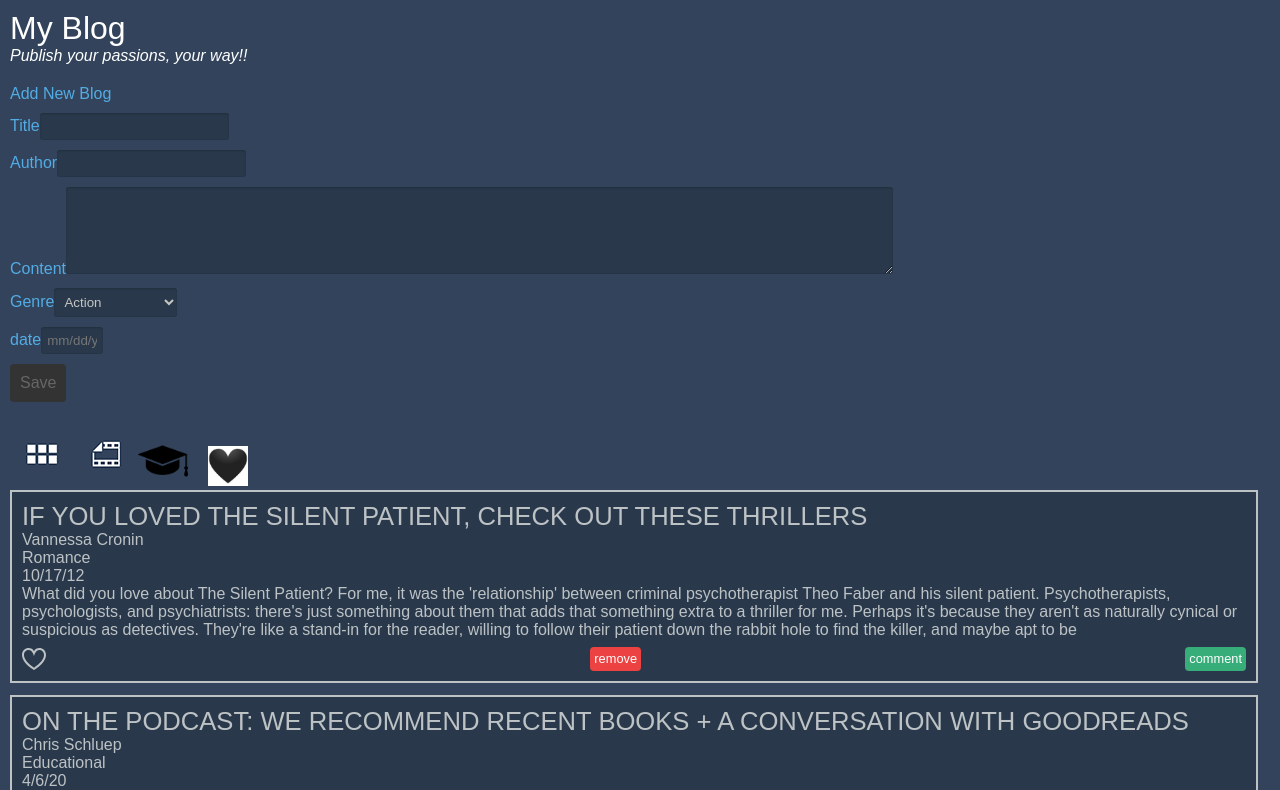
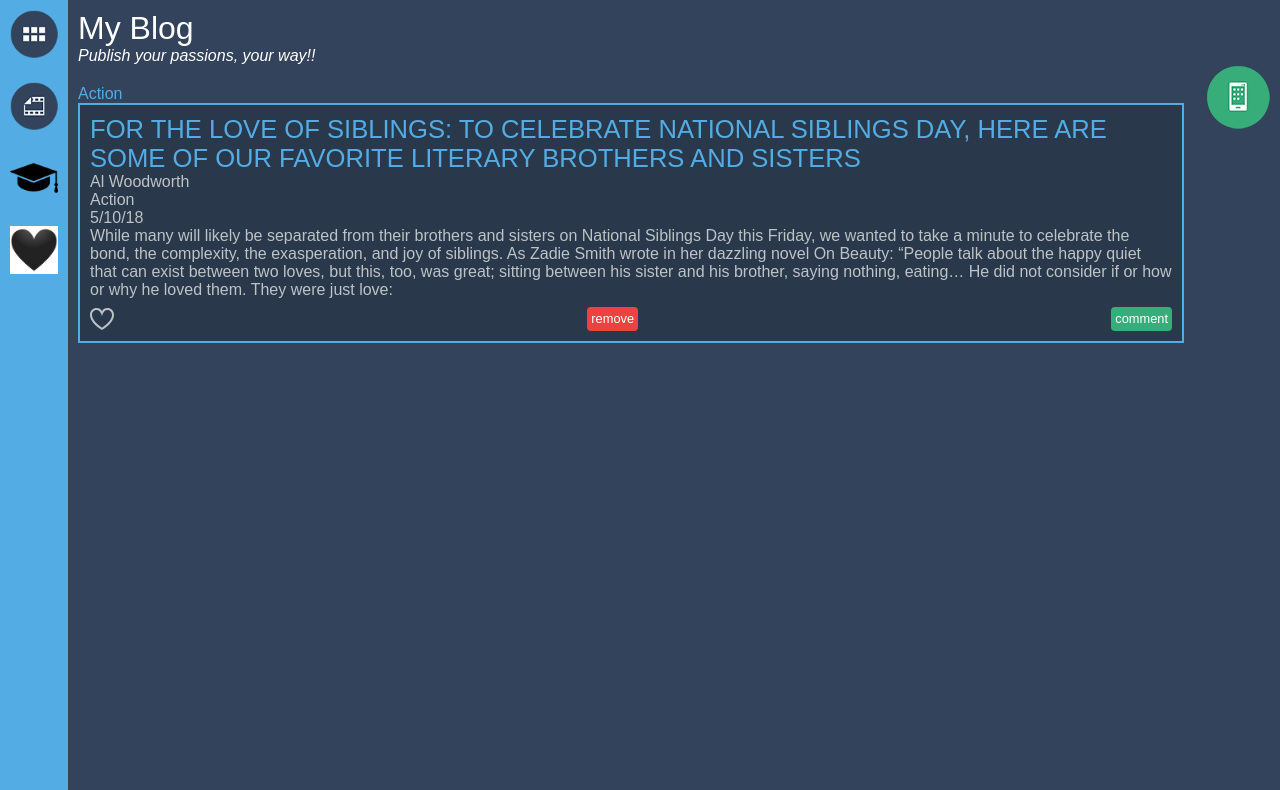
Before and after one commit to zkabari1/AngularProject, an Angular app: page /Action in a window 1280 px wide. Shown: the top 790 px of the page. Built offline with nearby package versions, Linux system fonts and the light colour scheme.

Commit message:
added routes for add, list all and list category wise

```diff
--- a/src/app/app.component.html
+++ b/src/app/app.component.html
@@ -1,10 +1,26 @@
+<nav>
+    <a routerLink="/">
+      <img src="assets/04.png" class="icon" />
+    </a>
+    <a routerLink="/Action">
+      <img src="assets/03.png" class="icon" />
+    </a>
+    <a routerLink="/Educational">
+      <img src="assets/edu.png" width="50" height="50" class="icon" />
+    </a>
+    <a routerLink="/Romance">
+      <img src="assets/romance.png" width="40px" height="40px" class="icon" />
+    </a>
+    </nav>
 <section>
     <header>
         <h1>My Blog</h1>
-        <p class="description">
+        <p class="description" >
             Publish your passions, your way!!
         </p>
+        <a routerLink="/add" style="float: right;">
+            <img src="assets/01.png" class="icon" />
+        </a>
     </header>
-    <mb-blog-item-form></mb-blog-item-form>
-    <mb-blog-item-list></mb-blog-item-list>
+    <router-outlet></router-outlet>
 </section>
--- a/src/app/app.module.ts
+++ b/src/app/app.module.ts
@@ -11,12 +11,14 @@ import {BlogItemFormComponent} from './blog-item-form.component';
 import {lookupListToken,lookupList} from './providers';
 import {HttpClientModule, HttpXhrBackend} from '@angular/common/http';
 import {MockXHRBackend} from './mock-xhr.backend';
+import { routing } from './app.routing';
 
 @NgModule({
   imports: [
     BrowserModule,
     ReactiveFormsModule,
-    HttpClientModule
+    HttpClientModule,
+    routing
   ],
   declarations: [
     AppComponent,
--- /dev/null
+++ b/src/app/app.routing.ts
@@ -0,0 +1,11 @@
+import { Routes, RouterModule, Router } from '@angular/router';
+import { BlogItemFormComponent } from './blog-item-form.component';
+import { BlogItemListComponent } from './blog-item-list.component';
+
+const appRoutes: Routes = [
+  { path: 'add', component: BlogItemFormComponent },
+  { path: ':category', component: BlogItemListComponent },
+  { path: '', pathMatch: 'full', redirectTo: 'all' }
+];
+
+export const routing=RouterModule.forRoot(appRoutes);
--- a/src/app/blog-item-form.component.ts
+++ b/src/app/blog-item-form.component.ts
@@ -2,6 +2,7 @@ import { Component , OnInit, Inject} from '@angular/core';
 import {FormGroup, FormControl, Validators, FormBuilder} from '@angular/forms';
 import {BlogItemService} from './blog-item.service';
 import {lookupListToken} from './providers';
+import {Router} from '@angular/router';
 
 @Component({
   selector: 'mb-blog-item-form',
@@ -10,8 +11,10 @@ import {lookupListToken} from './providers';
 })
 export class BlogItemFormComponent implements OnInit{
     form : FormGroup;
-    constructor( private formBuilder:FormBuilder, private blogItemService:BlogItemService,
-        @Inject(lookupListToken) public lookupList){}
+    constructor( private formBuilder:FormBuilder,
+        private blogItemService:BlogItemService,
+        @Inject(lookupListToken) public lookupList,
+        private router:Router){}
 
     ngOnInit(){
         this.form = this.formBuilder.group({
@@ -25,7 +28,8 @@ export class BlogItemFormComponent implements OnInit{
         });
     }
     onSubmit(blogItem){
-        this.blogItemService.add(blogItem).subscribe();
+        this.blogItemService.add(blogItem).subscribe(
+            ()=>this.router.navigate(["/",blogItem.category]));
     }
 
     dateValidator(control:FormControl){
--- a/src/app/blog-item-list.component.html
+++ b/src/app/blog-item-list.component.html
@@ -1,25 +1,11 @@
-<nav>
-  <a (click)="getBlogItems('')">
-    <img src="assets/04.png" class="icon" />
-  </a>
-  <a (click)="getBlogItems('Action')">
-    <img src="assets/03.png" class="icon" />
-  </a>
-  <a (click)="getBlogItems('Educational')">
-    <img src="assets/edu.png" width="50" height="50" class="icon" />
-  </a>
-  <a (click)="getBlogItems('Romance')" style = "margin-left:20px" >
-    <img src="assets/romance.png" width="40px" height="40px" class="icon" />
-  </a>
-  </nav>
 <header
-    [ngClass]="{'medium-movies':medium === 'Movies', 'medium-series':medium === 'Series'}">
-    <h2>{{category}}</h2>
+    [ngClass]="{'medium-movies':category === 'Action', 'medium-series':category === 'Romance'}">
     <div *ngIf="blogItems">{{ blogItems | categoryList }}</div>
-</header>
+    </header>
 <section>
   <mb-blog-item
-    [ngClass]="{'medium-movies': blogItem.medium==='Movies', 'medium-series':blogItem.medium==='Series'}"
+    [ngClass]="{'medium-movies': blogItem.category==='Action',
+    'medium-series':blogItem.category==='Romance'}"
     *ngFor="let blogItem of blogItems"
     [blogItem]="blogItem"
     (delete)="onBlogItemDelete($event)"></mb-blog-item>
--- a/src/app/blog-item-list.component.ts
+++ b/src/app/blog-item-list.component.ts
@@ -1,5 +1,6 @@
 import {Component,OnInit} from '@angular/core';
 import {BlogItemService, BlogItem} from './blog-item.service';
+import {ActivatedRoute} from '@angular/router';
 
 @Component({
     selector:'mb-blog-item-list',
@@ -10,9 +11,17 @@ import {BlogItemService, BlogItem} from './blog-item.service';
 export class BlogItemListComponent implements OnInit{
     category='';
     blogItems:BlogItem[];
-    constructor(private blogItemService : BlogItemService){}
+    constructor(private blogItemService : BlogItemService,
+        private activatedRoute : ActivatedRoute){}
     ngOnInit() {
-        this.getBlogItems(this.category);
+        this.activatedRoute.paramMap
+        .subscribe(paramMap=>{
+            let category=paramMap.get('category');
+            if(category.toLowerCase()==='all'){
+                category='';
+            }
+            this.getBlogItems(category);
+        })
     }
     onBlogItemDelete(blogItem) {
         this.blogItemService.delete(blogItem).subscribe(()=>{this.getBlogItems(this.category)});
--- a/src/app/blog-item.service.ts
+++ b/src/app/blog-item.service.ts
@@ -28,7 +28,6 @@ export class BlogItemService{
       }
 
       delete(blogItem) {
-        console.log(blogItem.id);
         return this.http.delete(`blogItems/${blogItem.id}`)
         .pipe(catchError(this.handleError));
       }
--- a/src/app/category.list.pipe.ts
+++ b/src/app/category.list.pipe.ts
@@ -8,8 +8,8 @@ export class CategoryListPipe implements PipeTransform{
     transform(blogItems){
         const categories = [];
         blogItems.forEach(blogItem => {
-        if (categories.indexOf(blogItem.genre) <= -1) {
-            categories.push(blogItem.genre);
+        if (categories.indexOf(blogItem.category) <= -1) {
+            categories.push(blogItem.category);
         }
         });
         return categories.join(', ');
--- a/src/app/providers.ts
+++ b/src/app/providers.ts
@@ -3,5 +3,5 @@ import {InjectionToken} from '@angular/core';
 export const lookupListToken = new InjectionToken('lookupListToken');
 
 export const lookupList={
-    category:['Action','Science Fiction','Comedy','Drama','Horror','Romance','Inspirational','Educational']
+    category:['Action','Romance','Educational']
   }
```
